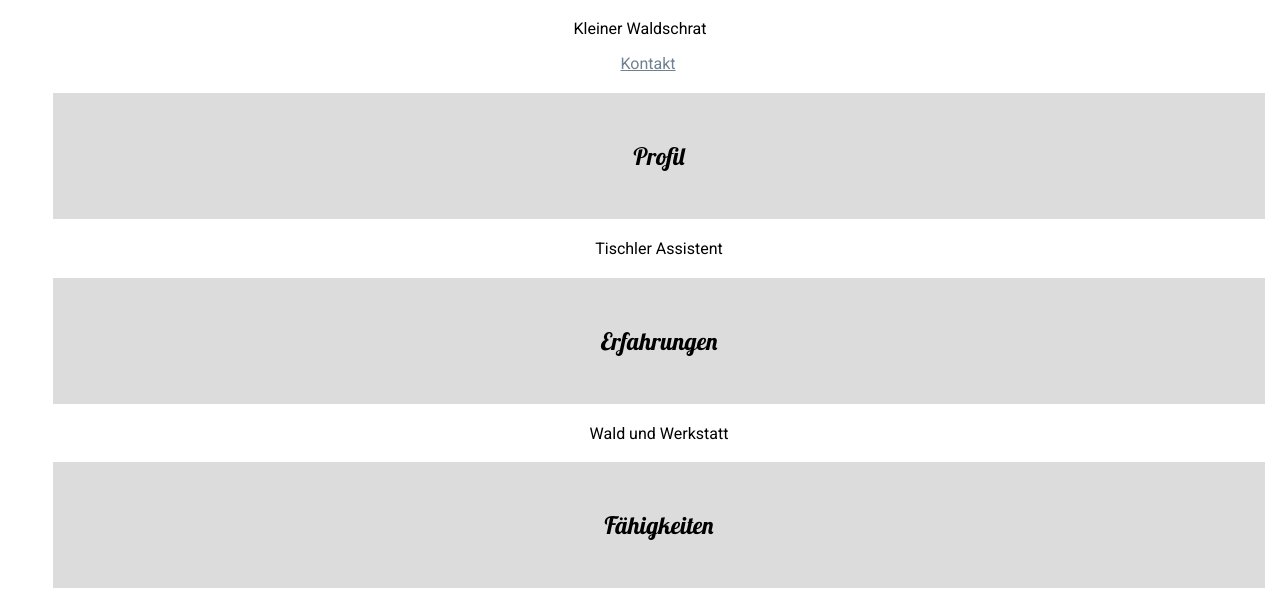
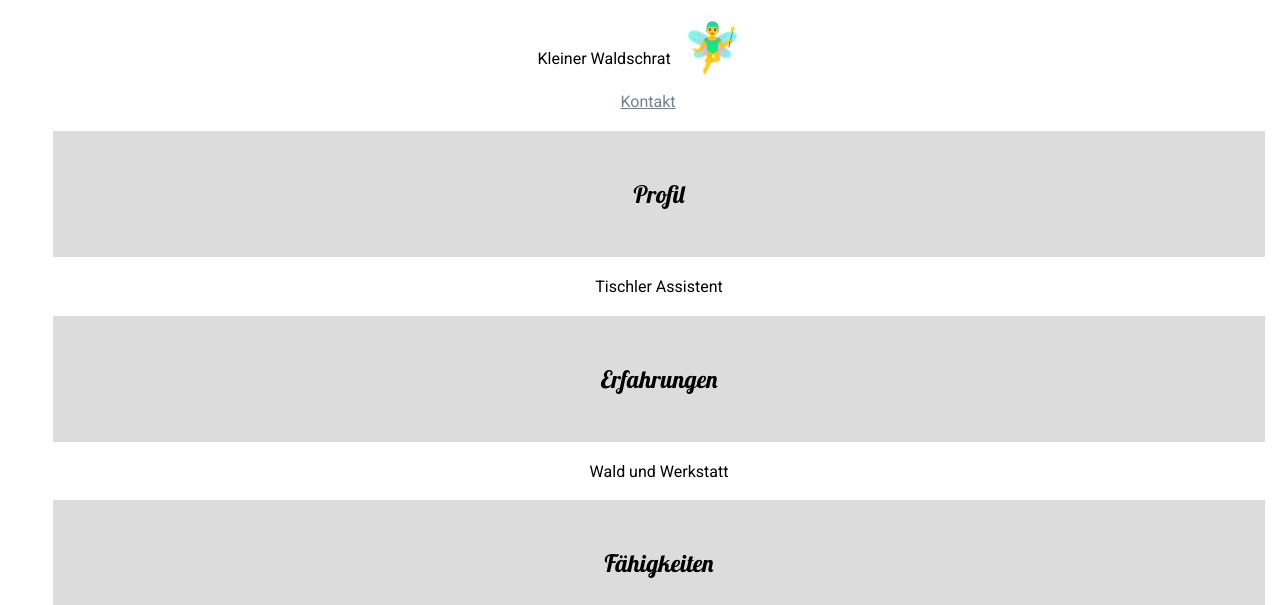
Before and after one commit to KatrinNolte/HTML-Uebung, a plain HTML site: page index.html in a window 1280 px wide. Shown: the part 180-785 px from the top of the page. Drawn offline with Linux system fonts and the light colour scheme.

Commit message:
Emoji eingefügt, Pseudoelement

```diff
--- a/style.css
+++ b/style.css
@@ -21,6 +21,10 @@ h3 {
 }
 .Pumuckl {
   color: orangered;
+}
+header > p::after {
+  content: " 🧚‍♂️";
+  font-size: 300%;
 }
 main {
   padding-left: 38px;
@@ -49,7 +53,7 @@ main {
 }
 
 .main > * {
-  border-top: 2px fuchsia;
+  border-top: 2px black;
 }
 
 .main > *:first-child {
```
